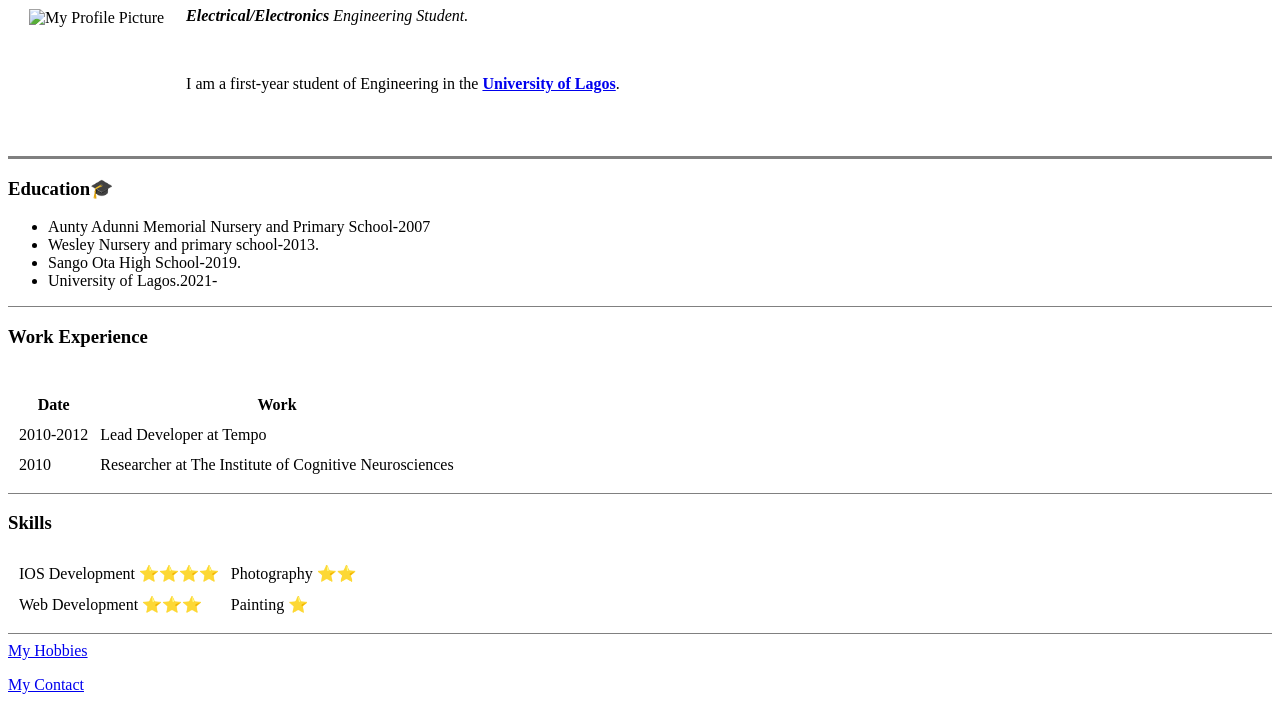
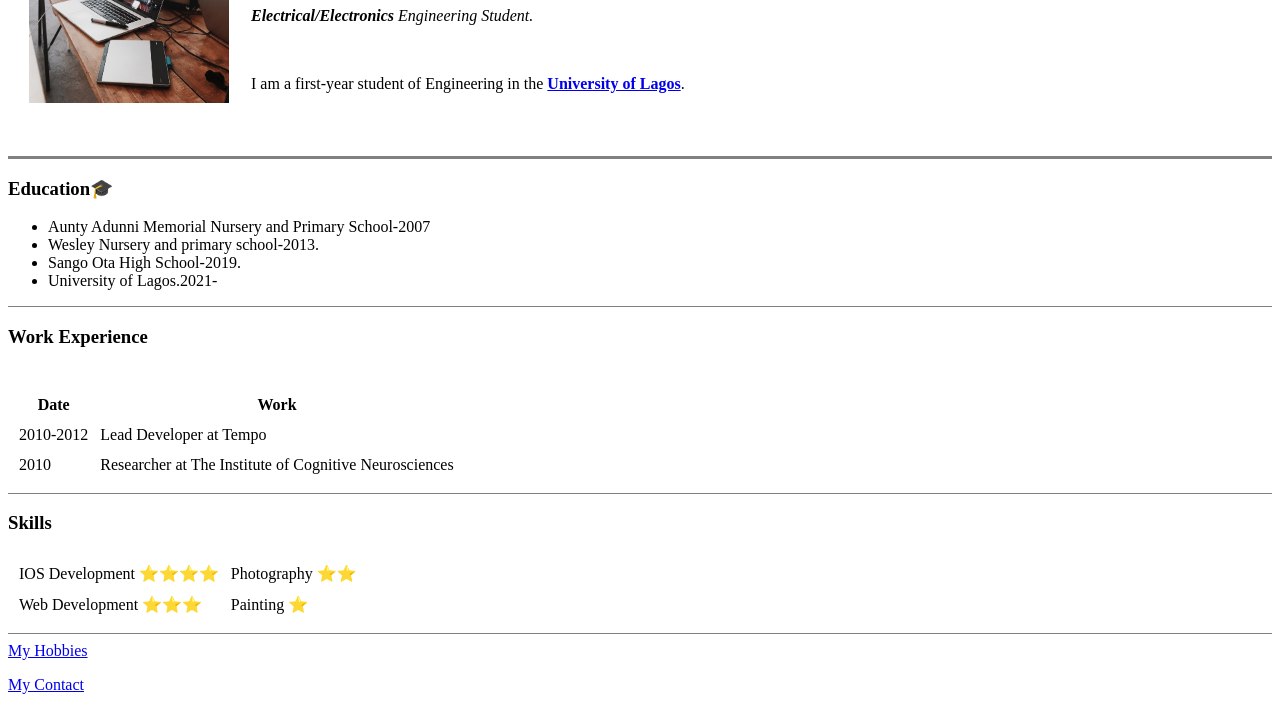
Before and after one commit to ife4U/cv, a plain HTML site: page index.html in a window 1280 px wide. Shown: the part 102-812 px from the top of the page. Drawn offline with Linux system fonts and the light colour scheme.

Commit message:
Add files via upload

```diff
--- a/index.html
+++ b/index.html
@@ -8,7 +8,7 @@
     <table cellspacing="20">
     <tbody>
       <tr>
-        <td><img src="Untitled design (9).png" alt="My Profile Picture" width="200"></td>
+        <td><img src="pexels-flo-dahm-699459_1.jpg" alt="My Profile Picture" width="200"></td>
         <td>
           <h1>Ifeoluwa Oluwole</h1>
           <p><em><strong>Electrical/Electronics</strong> Engineering Student.</em></p>
```
Also changed, not shown: pexels-flo-dahm-699459_1.jpg (added).
